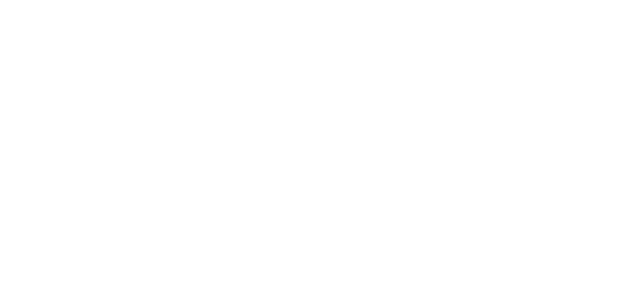
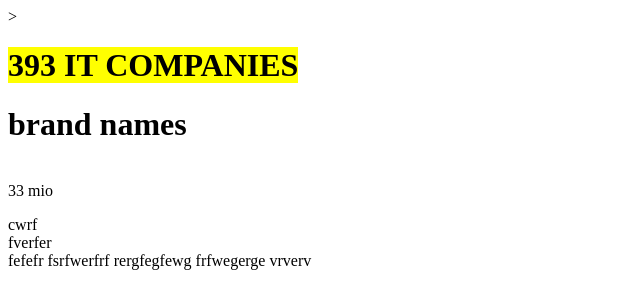
Before and after one commit to 766jawad/html-practice, a plain HTML site: page index.html in a window 1280 px wide. Shown: the whole page, without its empty margins (0-640 px from the left). Drawn offline with Linux system fonts and the light colour scheme.

Commit message:
assign 2

```diff
--- a/index.html
+++ b/index.html
@@ -1,12 +1,25 @@
 <!DOCTYPE html>
 <html lang="en">
 <head>
+    <title>dv;lv,f</title>>
     <meta charset="UTF-8">
     <meta http-equiv="X-UA-Compatible" content="IE=edge">
     <meta name="viewport" content="width=device-width, initial-scale=1.0">
     <title>Document</title>
 </head>
 <body>
+<H1><MARK>393 IT COMPANIES</MARK>   </H1>
 
+<h1>brand names</h1>
+<br>33 mio
 </body>
+<p>cwrf
+    <br>fverfer
+<br>fefefr
+    fsrfwerfrf
+    rergfegfewg
+    frfwegerge
+    vrverv
+    </p>
+
 </html>
```
